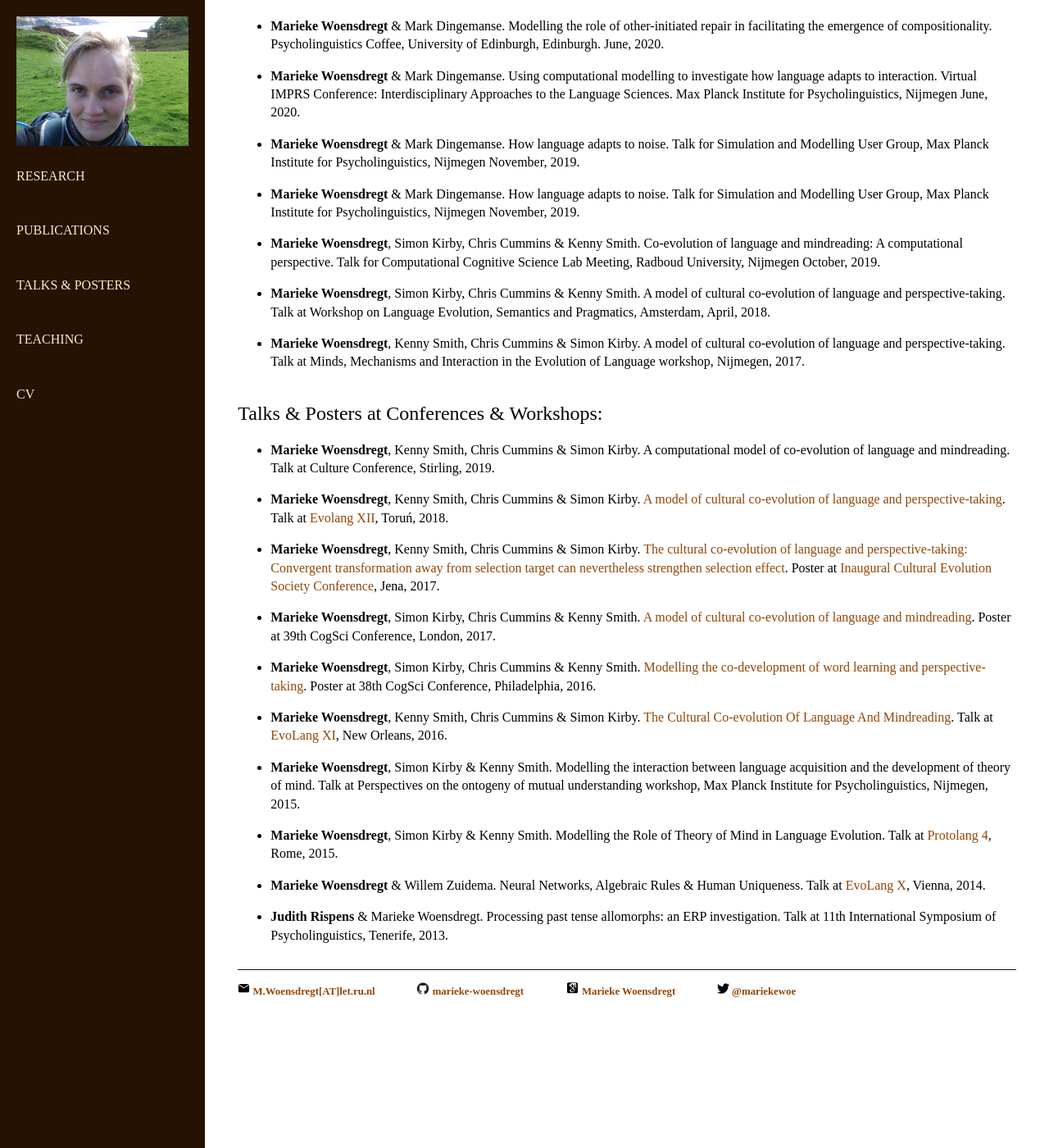
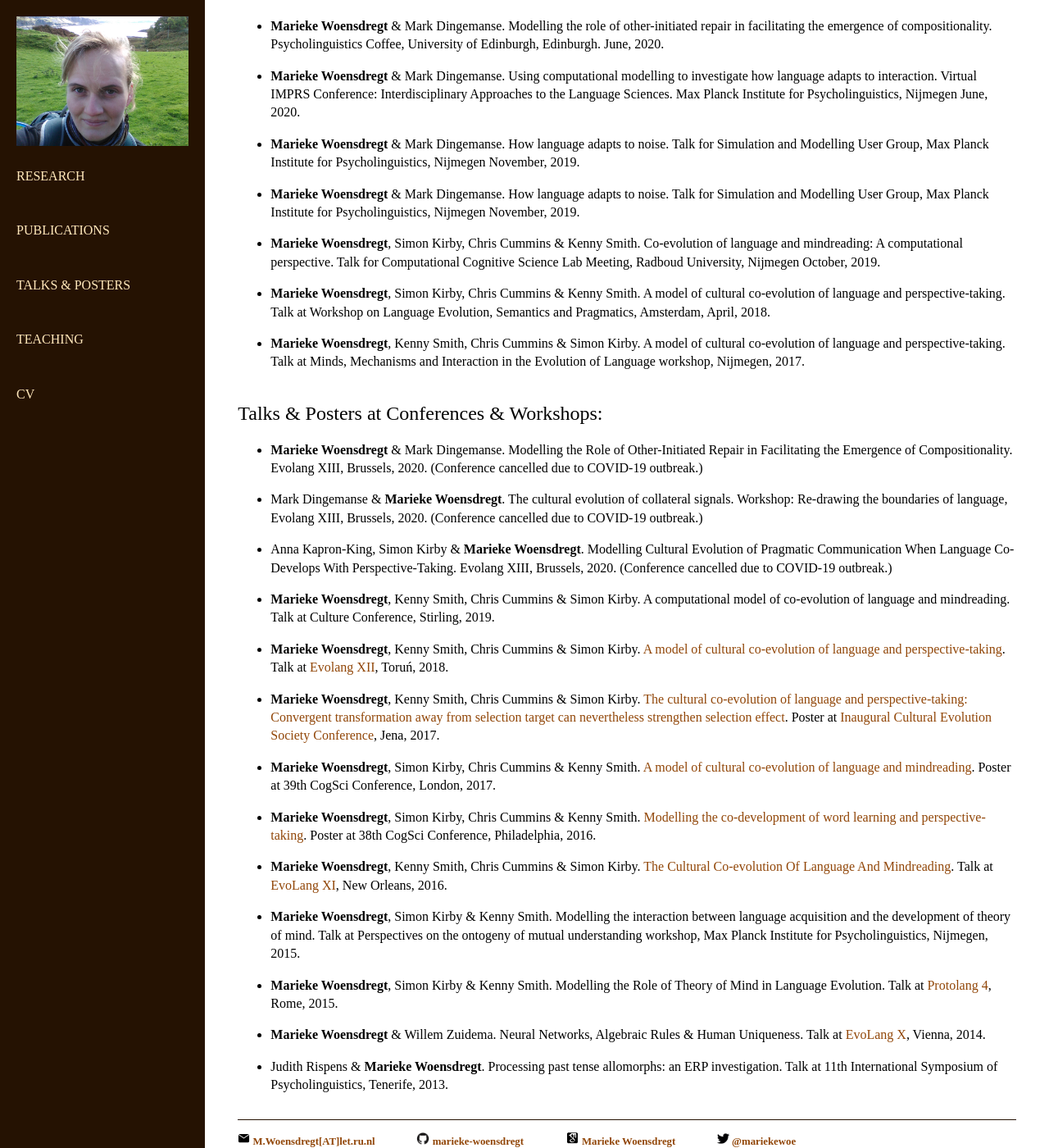
Before and after one commit to marieke-woensdregt/marieke-woensdregt.github.io, a Jekyll site: the page built from talks_n_posters/index.html, in a window 1280 px wide and 1400 px high, scrolled down 124 px. Shown: the whole window at 82% size. Built offline with Jekyll 4.4.1, drawn with Linux system fonts in a browser that asks for light colours.

Commit message:
Update index.html

```diff
--- a/talks_n_posters/index.html
+++ b/talks_n_posters/index.html
@@ -41,6 +41,18 @@ title: talks_n_posters
 
 		<h2> Talks &amp Posters at Conferences &amp Workshops: </h2>
 		<ul>
+
+			<li><p> <b>Marieke Woensdregt</b> &amp; Mark Dingemanse. Modelling the Role of Other-Initiated Repair
+				in Facilitating the Emergence of Compositionality.
+				Evolang XIII, Brussels, 2020.
+				(Conference cancelled due to COVID-19 outbreak.) </p></li>
+			<li><p> Mark Dingemanse &amp; <b>Marieke Woensdregt</b>. The cultural evolution of collateral signals.
+				Workshop: Re-drawing the boundaries of language, Evolang XIII, Brussels, 2020.
+				(Conference cancelled due to COVID-19 outbreak.) </p></li>
+			<li><p> Anna Kapron-King, Simon Kirby &amp; <b>Marieke Woensdregt</b>. Modelling Cultural Evolution
+				of Pragmatic Communication When Language Co-Develops With Perspective-Taking.
+				Evolang XIII, Brussels, 2020.
+				(Conference cancelled due to COVID-19 outbreak.) </p></li>
 			<li><p> <b>Marieke Woensdregt</b>, Kenny Smith, Chris Cummins &amp; Simon Kirby.
 				A computational model of co-evolution of language and mindreading</a>.
 				Talk at Culture Conference, Stirling, 2019. </p></li>
@@ -78,7 +90,7 @@ title: talks_n_posters
 				Rome, 2015. </p></li>
 			<li><p> <b>Marieke Woensdregt</b> &amp; Willem Zuidema. Neural Networks, Algebraic Rules &amp; Human Uniqueness.
 				Talk at <a href="https://evolangx.univie.ac.at/">EvoLang X</a>, Vienna, 2014. </p></li>
-			<li><p> <b>Judith Rispens</b> &amp; Marieke Woensdregt. Processing past tense allomorphs: an ERP investigation.
+			<li><p> Judith Rispens &amp; <b>Marieke Woensdregt</b>. Processing past tense allomorphs: an ERP investigation.
 				Talk at 11th International Symposium of Psycholinguistics,
 				Tenerife, 2013. </p></li>
 		</ul>
```
